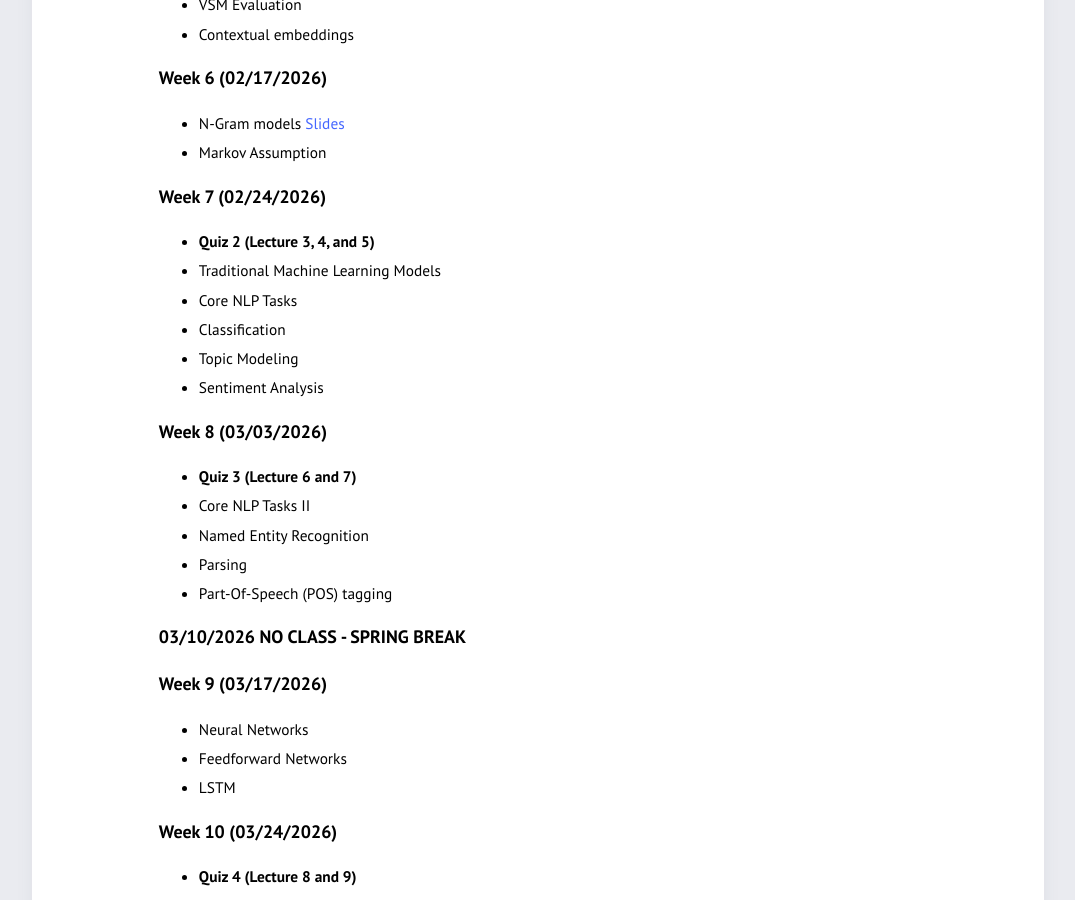
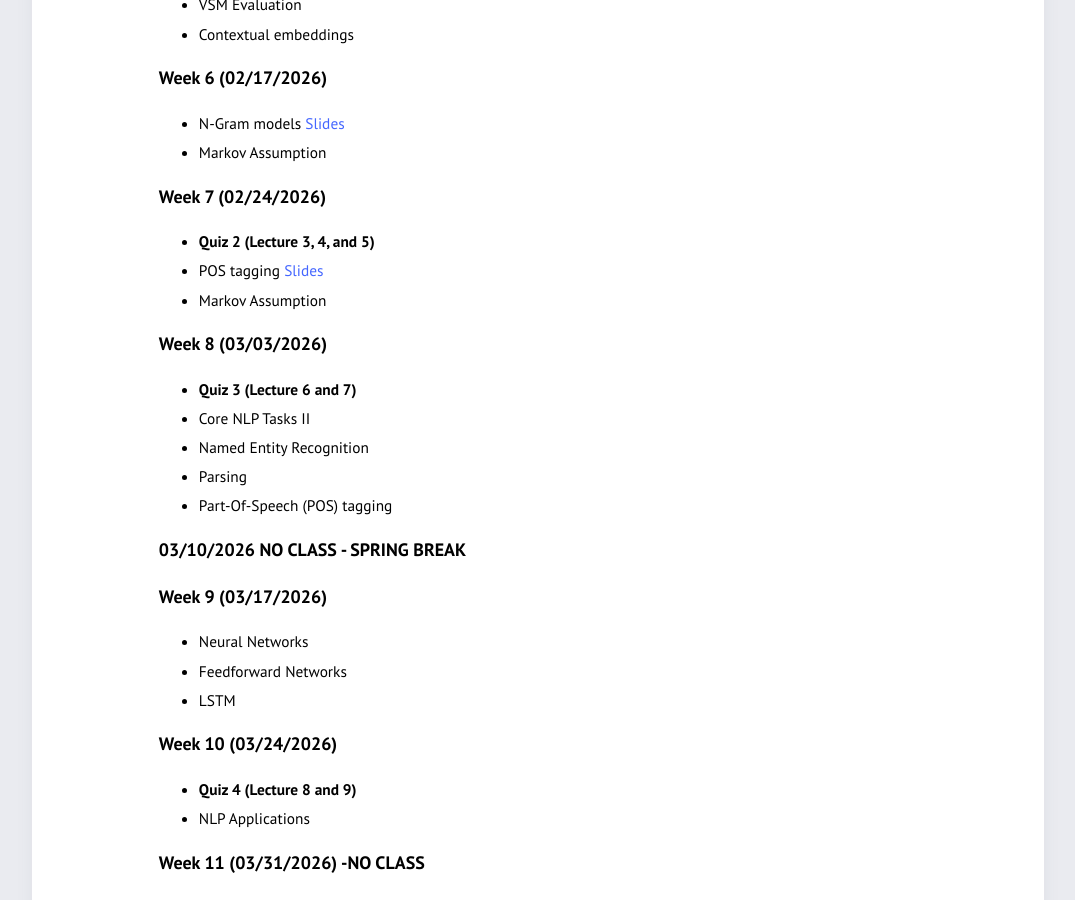
Before and after one commit to azirikly/nlu-gw26, a Jekyll site: the page built from syllabus.md, in a window 1280 px wide and 900 px high, scrolled down 806 px. Shown: the whole window, without its empty margins (102-1177 px from the left). Built offline with Jekyll 4.4.1, drawn with Linux system fonts in a browser that asks for light colours.

Commit message:
Update syllabus.md

```diff
--- a/syllabus.md
+++ b/syllabus.md
@@ -29,11 +29,8 @@ Text Classification [Slides](slides/Lecture3_NLU_Zirikly.pdf)
 
 ### Week 7 (02/24/2026)
 * **Quiz 2 (Lecture 3, 4, and 5)**
-- Traditional Machine Learning Models
-- Core NLP Tasks
-- Classification
-- Topic Modeling
-- Sentiment Analysis
+- POS tagging [Slides](slides/Lecture7_NLU_Zirikly.pdf)
+- Markov Assumption
 
 ### Week 8 (03/03/2026)
 * **Quiz 3 (Lecture 6 and 7)**
```
